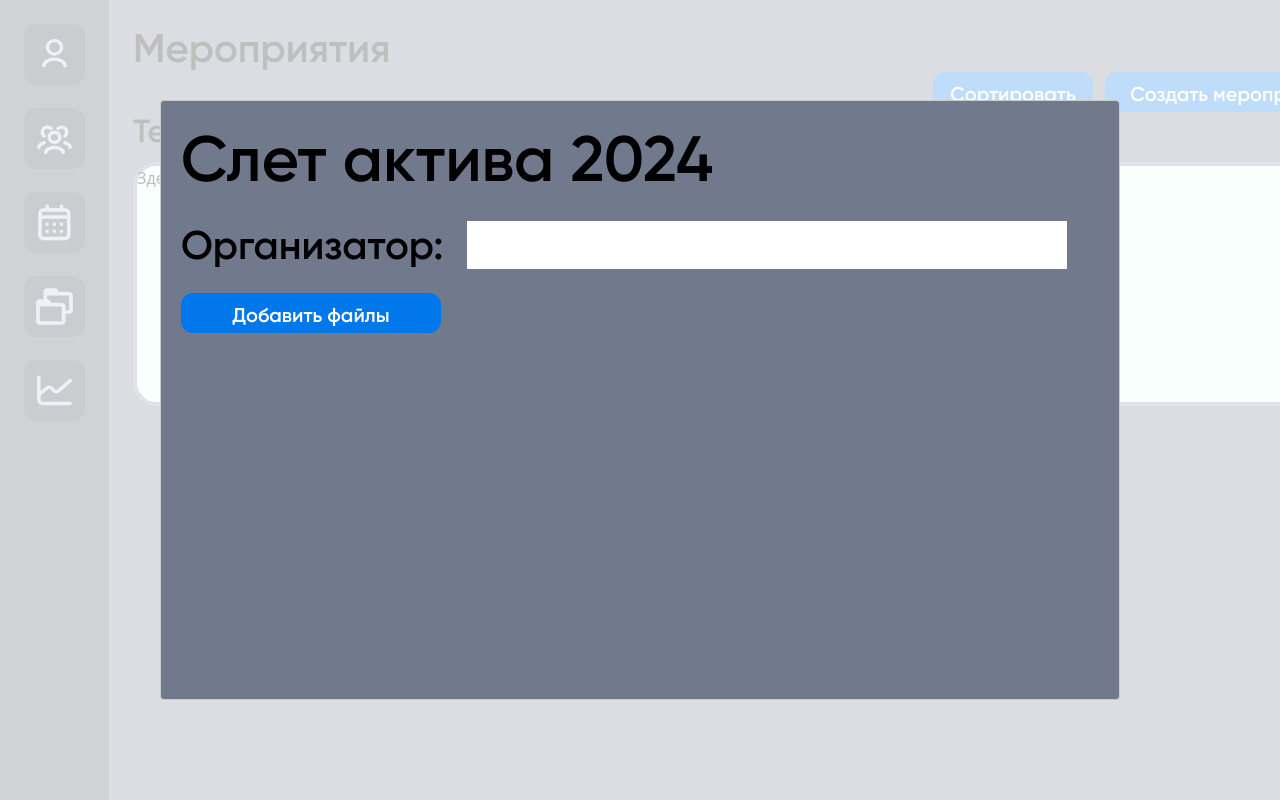
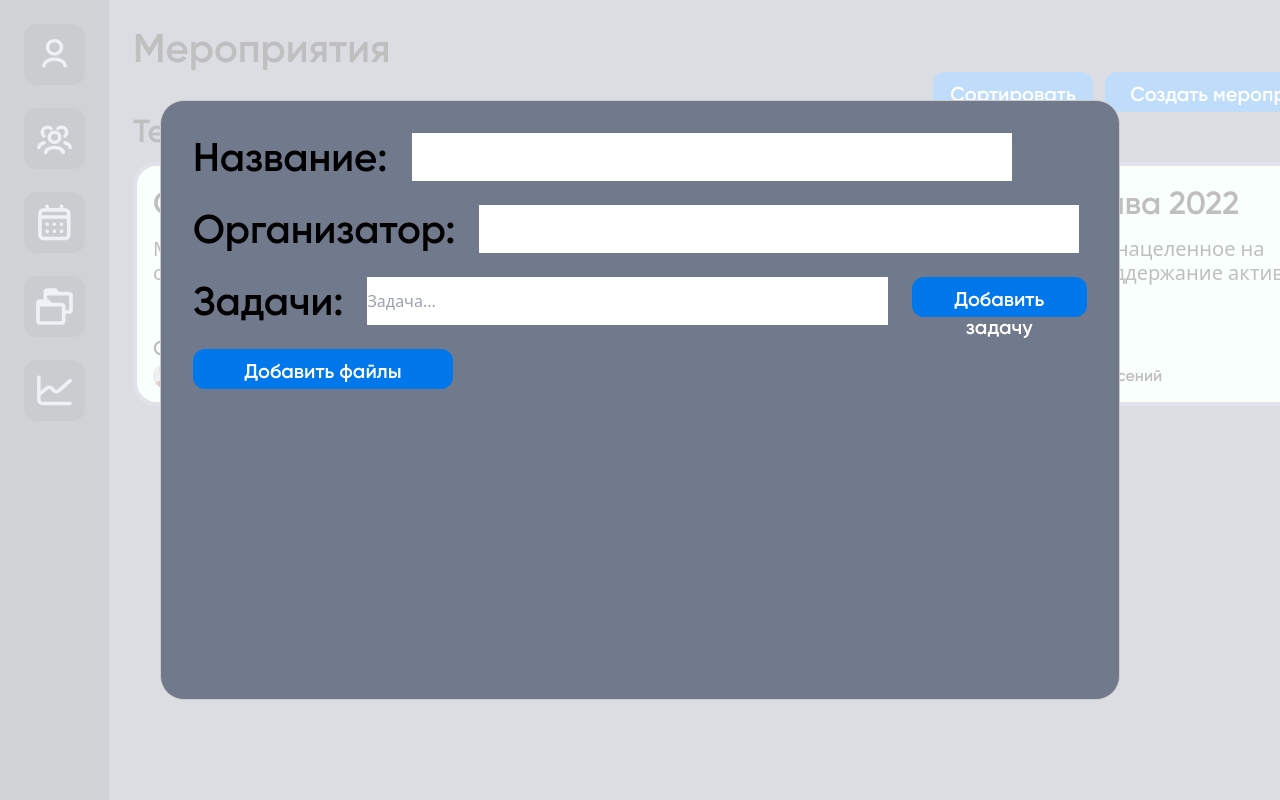
Before and after one commit to fluffyduk/Events-Planer, a React (Create React App) app: page /events in a window 1280 px wide. Both pictures are taken after a click on the button "Создать мероприятие". Shown: the top 800 px of the page. Built offline with nearby package versions, Linux system fonts and the light colour scheme.

Commit message:
Реализация авторизации на сайт

```diff
--- a/src/components/Authorization.jsx
+++ b/src/components/Authorization.jsx
@@ -1,23 +1,82 @@
-import React from "react";
+import React, { useState, useEffect } from "react";
 import { Link } from "react-router-dom";
+import axios from "axios";
+
+const labelStyle = "font-gilroy_semibold text-[18px] text-[#202224] opacity-80 mb-[19px]";
 
 const Authorization = () => {
+    const [username, setUsername] = useState('');
+    const [password, setPassword] = useState('');
+
+    const auth = async (e) => {
+        e.preventDefault();
+
+        const user = {
+            username: username,
+            password: password
+        };
+
+        const token = await axios.post('http://127.0.0.1:8000/token/', user,
+        {
+            headers: {
+                'Content-Type': 'application/json'
+            }
+        }, {withCredentials: true})
+        .then(response => {
+            console.log(response.data);
+            localStorage.clear();
+            localStorage.setItem('access_token', response.data.access);
+            localStorage.setItem('refresh_token', response.data.refresh);
+            axios.defaults.headers.common['Authorization'] = `Bearer ${response.data['access']}`;
+            window.location.href = '/profile'
+        })
+        .catch(error => {
+            console.error('There was an error posting the data!', error);
+        });
+    };
+
     return (
         <form
             class='auth_form'
-            className="w-[630px] h-[633px] flex flex-col items-center px-[89px] py-[57px] gap-16 rounded-3xl border-[0.3px] border-[#B9B9B9] mx-auto mt-[calc(50vh-633px/2-0.32px)]">
+            className="w-[630px] h-[633px] flex flex-col items-center px-[89px] py-[57px] gap-16 rounded-3xl border-[0.3px] border-[#B9B9B9] mx-auto mt-[calc(50vh-633px/2-0.32px)]"
+            onSubmit={auth}>
             <h1 class='auth_title' className="text-[32px] font-gilroy_bold text-[#202224]">Авторизация</h1>
             <div class='auth_inputs'>
-                <p class='field_title' id='login' className="font-gilroy_semibold text-[18px] text-[#202224] opacity-80 mb-[19px]">Логин</p>
-                <input class='input_field' type='text' id='login_input' className="w-[516px] h-[56px] rounded-lg bg-[#F1F4F9] border-[#D8D8D8] border-[1px] mb-[40px]"/>
-                <p class='field_title' id='password' className="font-gilroy_semibold text-[18px] text-[#202224] opacity-80 mb-[19px]">Пароль</p>
-                <input class='input_field' type='text' id='password_input' className="w-[516px] h-[56px] rounded-lg bg-[#F1F4F9] border-[#D8D8D8] border-[1px]"/>
+                <label class='field_title' id='login' className={labelStyle}>Логин</label>
+                <input class='input_field' type='text' id='login'
+                className="w-[516px] h-[56px] rounded-lg bg-[#F1F4F9] border-[#D8D8D8] border-[1px] mb-[40px]"
+                value={username}
+                onChange={(e) => setUsername(e.target.value)}
+                required
+                />
+                <label class='field_title' id='password' className={labelStyle}>Пароль</label>
+                <input class='input_field' type='password' id='password'
+                className="w-[516px] h-[56px] rounded-lg bg-[#F1F4F9] border-[#D8D8D8] border-[1px]"
+                value={password}
+                onChange={(e) => setPassword(e.target.value)}
+                required
+                />
             </div>
-            <Link to='/profile'>
-                <button className="w-[418px] h-[56px] rounded-lg bg-[#0077EB] opacity-90 border-0 font-gilroy_bold text-[20px] text-white">Войти</button>
-            </Link>
-        </form>
-    )
-}
+            <button type='submit' className="w-[418px] h-[56px] rounded-lg bg-[#0077EB] opacity-90 border-0 font-gilroy_bold text-[20px] text-white">Войти</button>
+            </form>
+    );
+    // src/ItemComponent.js
+    // return (
+    //     <div>
+    //         <ul>
+    //             {items.map(item => (
+    //                 <li key={item.id}>{item.name}</li>
+    //             ))}
+    //         </ul>
+    //         <input
+    //             type="text"
+    //             value={itemName}
+    //             onChange={(e) => setItemName(e.target.value)}
+    //             placeholder="Enter item name"
+    //         />
+    //         <button onClick={addItem}>Add Item</button>
+    //     </div>
+    // );
+};
 
 export default Authorization;
--- a/src/components/Events.jsx
+++ b/src/components/Events.jsx
@@ -1,9 +1,12 @@
 import React from "react";
 import Modal from 'react-modal';
 import axios from "axios";
+import avatar from '../photos/avatar.jpg';
 
 const buttonStyle = 'bg-[#0077EB] w-[160px] h-[40px] rounded-xl font-gilroy_semibold text-white text-xl p-2';
 const textStyleSemibold = 'font-gilroy_semibold text-black';
+const textStyleRegular = 'font-gilroy_regular text-black';
+const taskStyle = 'cursor-pointer relative py-3 pl-10 pr-2 text-lg bg-white rounded-2xl mb-4 w-[65%]';
 
 const modalWindowStyle = {
     content: {
@@ -16,11 +19,15 @@ const modalWindowStyle = {
         backgroundColor: 'rgb(113 121 140)',
         width: '75%',
         height: '75%',
+        borderRadius: '24px',
+        padding: '32px',
     },
   };
 
 const Events = () => {
     const [modalIsOpen, setIsOpen] = React.useState(false);
+    const [children, setChildren] = React.useState([]);
+    const [inputValue, setInputValue] = React.useState("");
 
     function openModal() {
         setIsOpen(true);
@@ -31,7 +38,25 @@ const Events = () => {
     }
 
     function createFile() {
-        axios.get('https://127.0.0.1:8000/').then(response => { console.log(response.data); });
+        const data = { doc_type: 'doc', title: 'ThisIsTitle', custom_name: 'ThisIsCustomName' };
+
+        axios.post('...', data, { withCredentials: true })
+        .then(response => { console.log(response.data); })
+        .catch(error => { console.error('There was an error!', error); });
+    }
+
+    function addElement() {
+        setChildren((oldArray) => [
+            ...oldArray,
+            inputValue
+        ]);
+        setInputValue("");
+    }
+
+    function makeTaskDone(evt) {
+        if (evt.target.tagName === 'LI') {
+            evt.target.style.display = 'none';
+        }
     }
 
     return (
@@ -47,23 +72,56 @@ const Events = () => {
                 contentLabel="Example Modal"
                 style={modalWindowStyle}
             >
-                <h2 className={`${textStyleSemibold} text-[64px] leading-[76px] mb-6`}>Слет актива 2024</h2>
+                {/* <h2 className={`${textStyleSemibold} text-[64px] leading-[76px] mb-6`}>Слет актива 2024</h2> */}
+                <div className="flex gap-6 mb-6">
+                    <p className={`${textStyleSemibold} text-[40px] leading-[48px]`}>Название:</p>
+                    <input type="text" className="w-[600px]"></input>
+                </div>
                 <div className="flex gap-6 mb-6">
                     <p className={`${textStyleSemibold} text-[40px] leading-[48px]`}>Организатор:</p>
                     <input type="text" className="w-[600px]"></input>
                 </div>
+                <div className="flex gap-6 mb-6">
+                    <p className={`${textStyleSemibold} text-[40px] leading-[48px]`}>Задачи:</p>
+                    <input type="text" className="w-[600px]" value={inputValue} onChange={e => setInputValue(e.target.value)} placeholder="Задача..."></input>
+                    <button onClick={addElement} className={`${buttonStyle} w-[200px]`}>Добавить задачу</button>
+                </div>
+                <ul className="p-0 m-0" onClick={makeTaskDone}>
+                    {children.map((child, index) => <li key={index} className={`${taskStyle}`}>{child}</li>)}
+                    {/* <li className={`${taskStyle}`}>Подготовить файлы</li> */}
+                    {/* <li className={`${taskStyle}`}>Заказать вкусняшек</li> */}
+                    {/* <li className={`${taskStyle}`}>Повеселиться!</li> */}
+                </ul>
                 <button className={`${buttonStyle} w-[260px]`} onClick={createFile}>Добавить файлы</button>
             </Modal>
             <h2 className={`${textStyleSemibold} text-[32px] leading-[38px] mb-3`}>Текущие:</h2>
             <div className="flex justify-between">
-                <div className="w-[412px] h-[244px] rounded-3xl border-[4px] border-[#8490A6] bg-[#E7FFF4]">
-                    <h3>Здесь насрано</h3>
+                <div className="w-[412px] h-[244px] rounded-3xl border-[4px] border-[#8490A6] bg-[#E7FFF4] p-4">
+                    <h3 className={`${textStyleSemibold} text-[32px] leading-[43px] mb-3`}>Слет актива 2024</h3>
+                    <p className={`${textStyleRegular} text-[20px] leading-[24px] mb-[51px]`}>Мероприятие нацеленное на создание и поддержание актива</p>
+                    <p className={`${textStyleSemibold} text-[20px] leading-[24px] mb-1`}>Организатор</p>
+                    <div className="flex">
+                        <img src={avatar} alt='Аватарка организатора' width='23' height='23' className="rounded-[50%] mr-1"/>
+                        <p className={`${textStyleSemibold} `}>Виноградов Арсений</p>
+                    </div>
                 </div>
-                <div className="w-[412px] h-[244px] rounded-3xl border-[4px] border-[#8490A6] bg-[#E7FFF4]">
-                    <h3>Тут тоже</h3>
+                <div className="w-[412px] h-[244px] rounded-3xl border-[4px] border-[#8490A6] bg-[#E7FFF4] p-4">
+                    <h3 className={`${textStyleSemibold} text-[32px] leading-[43px] mb-3`}>Слет актива 2023</h3>
+                    <p className={`${textStyleRegular} text-[20px] leading-[24px] mb-[51px]`}>Мероприятие нацеленное на создание и поддержание актива</p>
+                    <p className={`${textStyleSemibold} text-[20px] leading-[24px] mb-1`}>Организатор</p>
+                    <div className="flex">
+                        <img src={avatar} alt='Аватарка организатора' width='23' height='23' className="rounded-[50%] mr-1"/>
+                        <p className={`${textStyleSemibold} `}>Виноградов Арсений</p>
+                    </div>
                 </div>
-                <div className="w-[412px] h-[244px] rounded-3xl border-[4px] border-[#8490A6] bg-[#E7FFF4]">
-                    <h3>И тут тоже</h3>
+                <div className="w-[412px] h-[244px] rounded-3xl border-[4px] border-[#8490A6] bg-[#E7FFF4] p-4">
+                    <h3 className={`${textStyleSemibold} text-[32px] leading-[43px] mb-3`}>Слет актива 2022</h3>
+                    <p className={`${textStyleRegular} text-[20px] leading-[24px] mb-[51px]`}>Мероприятие нацеленное на создание и поддержание актива</p>
+                    <p className={`${textStyleSemibold} text-[20px] leading-[24px] mb-1`}>Организатор</p>
+                    <div className="flex">
+                        <img src={avatar} alt='Аватарка организатора' width='23' height='23' className="rounded-[50%] mr-1"/>
+                        <p className={`${textStyleSemibold} `}>Виноградов Арсений</p>
+                    </div>
                 </div>
             </div>
         </div>
--- a/src/styles/App.css
+++ b/src/styles/App.css
@@ -5,6 +5,13 @@
 @font-face {
     font-family: 'Gilroy Medium';
     src: url('/src/fonts/Gilroy-Medium.ttf') format('truetype');
+    font-weight: normal;
+    font-style: normal;
+}
+
+@font-face {
+    font-family: 'Gilroy Regular';
+    src: url('/src/fonts/Gilroy-Regular.ttf') format('truetype');
     font-weight: normal;
     font-style: normal;
 }
```
Also changed, not shown: src/fonts/Gilroy-Regular.ttf (added).
